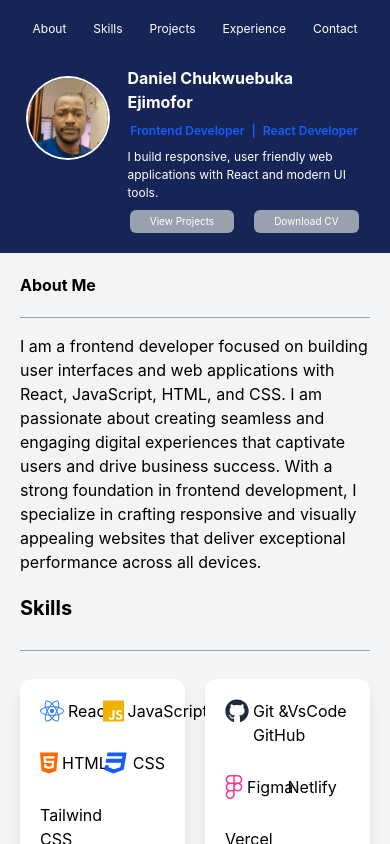
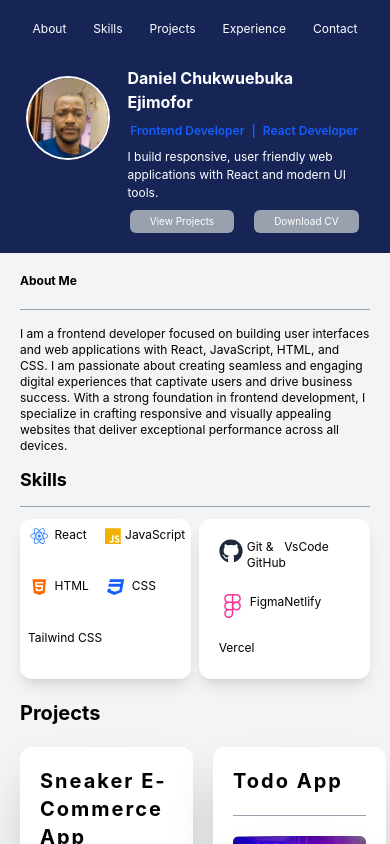
Before and after one commit to DanielApple05/daniels-port-folio, a React (Vite) app: page / in a window 390 px wide. Shown: the top 844 px of the page. Built offline with nearby package versions, Linux system fonts and the light colour scheme.

Commit message:
responsive UI

```diff
--- a/src/components/aboutMe.jsx
+++ b/src/components/aboutMe.jsx
@@ -16,7 +16,7 @@ const aboutMe = ( id ) => {
   return (
     <>
       <Hero key={id} />
-      <div className='xl:px-24 px-5 bg-gray-100 xl:py-15 py-5'>
+      <div className='xl:px-24 px-5 bg-gray-100 xl:py-15 py-5 xl:text-base text-xs'>
         <section id='about' className=''>
           <h3 className='mb-5 font-bold' >
             About Me
@@ -26,31 +26,31 @@ const aboutMe = ( id ) => {
             I am a frontend developer focused on building user interfaces and web applications with React, JavaScript, HTML, and CSS. I am passionate about creating seamless and engaging digital experiences that captivate users and drive business success. With a strong foundation in frontend development, I specialize in crafting responsive and visually appealing websites that deliver exceptional performance across all devices.
           </p>
         </section>
-        <section id='skills' className='my-5'>
-          <h3 className=' text-xl font-bold '>
+        <section id='skills' className='xl:my-5 my-3 '>
+          <h3 className=' xl:text-xl text-lg font-bold '>
             Skills
           </h3>
-          <hr className='border-gray-400 my-7' />
-          <div className='flex w-full space-x-5 h-50'>
-            <div className='grid grid-cols-2 w-6/12 bg-white p-5 space-y-5 rounded-xl shadow-lg'>
+          <hr className='border-gray-400 xl:my-7 my-3' />
+          <div className='flex w-full xl:space-x-5 space-x-2 xl:h-50 h-40'>
+            <div className='grid grid-cols-2 w-6/12 bg-white xl:p-5 p-2 xl:space-y-5 space-y-2 rounded-xl shadow-lg'>
               <div className='flex space-x-1'>
-                <FontAwesomeIcon icon={faReact} className='text-blue-500 text-2xl' />
+                <FontAwesomeIcon icon={faReact} className='text-blue-500 xl:text-2xl text-lg' />
                 <p>React</p>
               </div>
               <div className='flex space-x-1'>
-                <FontAwesomeIcon icon={faJs} className='text-yellow-500 text-2xl' />
+                <FontAwesomeIcon icon={faJs} className='text-yellow-500 xl:text-2xl text-lg' />
                 <p>JavaScript</p>
               </div>
               <div className='flex space-x-1'>
-                <FontAwesomeIcon icon={faHtml5} className='text-orange-500 text-2xl' />
+                <FontAwesomeIcon icon={faHtml5} className='text-orange-500 xl:text-2xl text-lg' />
                 <p>HTML</p>
               </div>
               <div className='flex space-x-1'>
-                <FontAwesomeIcon icon={faCss3} className='text-blue-600 text-2xl' />
+                <FontAwesomeIcon icon={faCss3} className='text-blue-600 xl:text-2xl text-lg' />
                 <p>CSS</p>
               </div>
               <div className='flex space-x-1'>
-                <FontAwesomeIcon icon={faTailwindCss} className='text-blue-400 text-2xl' />
+                <FontAwesomeIcon icon={faTailwindCss} className='text-blue-400 xl:text-2xl text-lg' />
                 <p>Tailwind CSS</p>
               </div>
             </div>
```
